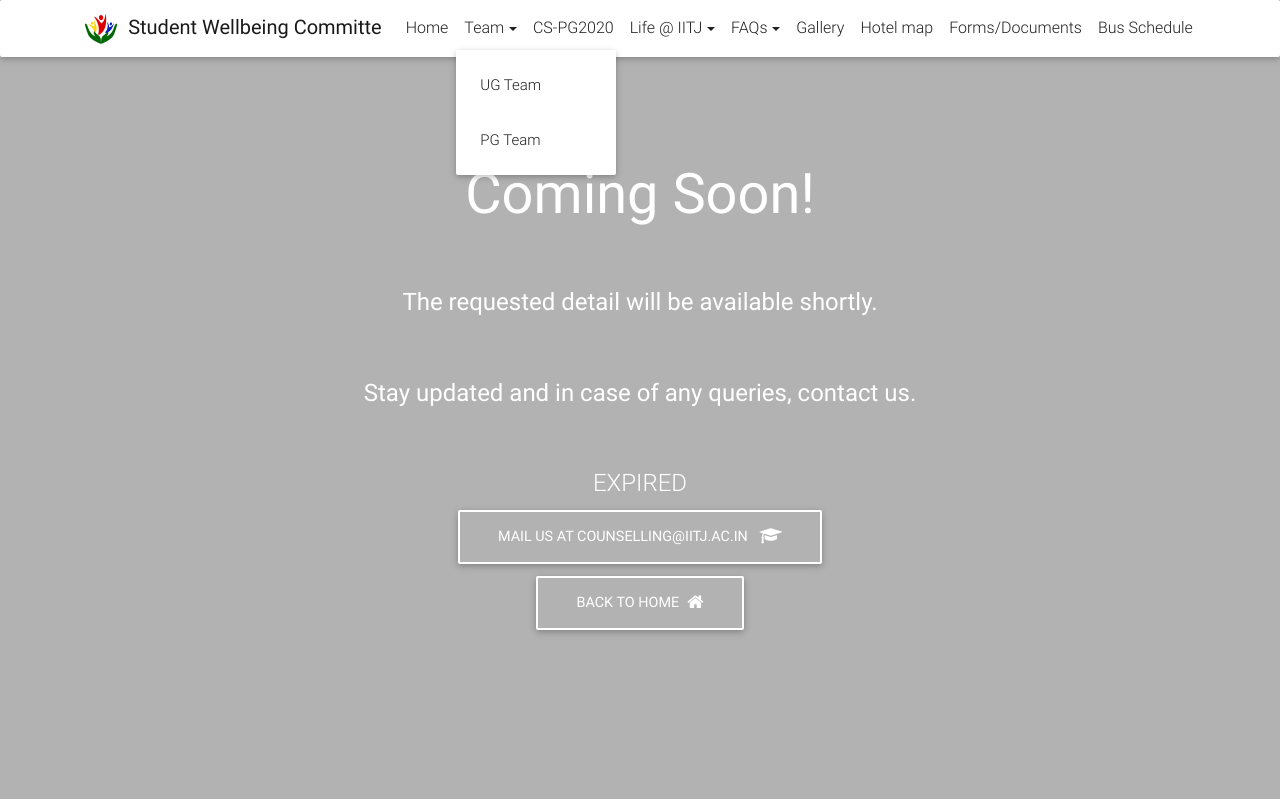
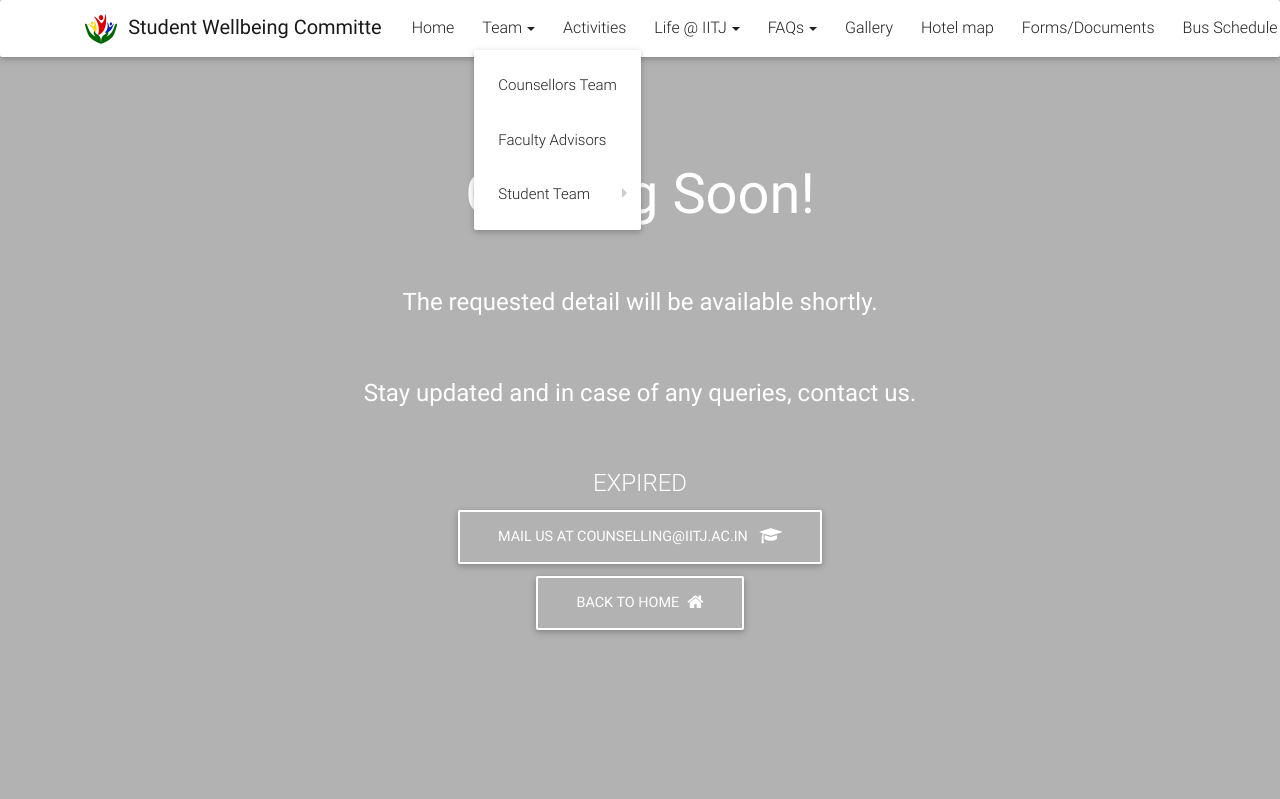
Before and after one commit to manav1403/CS-website, a PHP site: page /coming_soon.php in a window 1280 px wide, after a click on "Team". Shown: the top 799 px of the page. Run offline with PHP 8.4, Linux system fonts and the light colour scheme.

Commit message:
changed navbar sytles and menus

```diff
--- a/cs/css/style.css
+++ b/cs/css/style.css
@@ -408,3 +408,59 @@ img.img-logo {
 #gallery-nav.nav-tabs {
     margin: 1em;
 }
+
+.dropdown-submenu {
+    position: relative;
+}
+
+.dropdown-submenu>.dropdown-menu {
+    top: 0;
+    left: 100%;
+    margin-top: -6px;
+    margin-left: -1px;
+    -webkit-border-radius: 0 6px 6px 6px;
+    -moz-border-radius: 0 6px 6px;
+    border-radius: 0 6px 6px 6px;
+}
+
+.dropdown-submenu:hover>.dropdown-menu {
+    display: block;
+}
+
+.dropdown:hover>.dropdown-menu {
+    display: block;
+}
+
+.dropdown-submenu>a:after {
+    display: block;
+    content: " ";
+    float: right;
+    width: 0;
+    height: 0;
+    border-color: transparent;
+    border-style: solid;
+    border-width: 5px 0 5px 5px;
+    border-left-color: #ccc;
+    margin-top: 5px;
+    margin-right: -10px;
+}
+
+.dropdown-submenu:hover>a:after {
+    border-left-color: #fff;
+}
+
+.dropdown-submenu.pull-left {
+    float: none;
+}
+
+.dropdown-submenu.pull-left>.dropdown-menu {
+    left: -100%;
+    margin-left: 10px;
+    -webkit-border-radius: 6px 0 6px 6px;
+    -moz-border-radius: 6px 0 6px 6px;
+    border-radius: 6px 0 6px 6px;
+}
+
+.nav-item{
+    margin: 0 6px;
+}
--- a/cs/navbar.html
+++ b/cs/navbar.html
@@ -15,13 +15,20 @@
                     </li>
                     <li class="nav-item dropdown btn-group" id="nav-2">
                         <a class="nav-link dropdown-toggle" id="dropdownMenu1" data-toggle="dropdown" aria-haspopup="true" aria-expanded="false">Team</a>
-                        <div class="dropdown-menu dropdown" aria-labelledby="dropdownMenu1">
-                            <a class="dropdown-item" id="nav-2-1" href="cs_team_ug.php">UG Team</a>
-                            <a class="dropdown-item" id="nav-2-2" href="cs_team_pg.php">PG Team</a>
-                        </div>
+                        <ul class="dropdown-menu dropdown" aria-labelledby="dropdownMenu1">
+                            <li><a class="dropdown-item" id="nav-2-1" href="">Counsellors Team</a></li>
+                            <li><a class="dropdown-item" id="nav-2-2" href="">Faculty Advisors</a></li>
+                            <li class="dropdown-submenu">
+                                <a class="dropdown-item">Student Team</a>
+                                <ul class="dropdown-menu">
+                                    <a class="dropdown-item" href="cs_team_ug.php">UG Team</a>
+                                    <a class="dropdown-item" href="cs_team_pg.php">PG Team</a>
+                                </ul>
+                            </li>
+                        </ul>
                     </li>
 					<li class="nav-item" id="nav-8">
-                        <a class="nav-link" href="cs_pg2020.php">CS-PG2020</a>
+                        <a class="nav-link" href="cs_pg2020.php">Activities</a>
                     </li>
                     <li class="nav-item dropdown btn-group" id="nav-3">
                         <a class="nav-link dropdown-toggle" id="dropdownMenu2" data-toggle="dropdown" aria-haspopup="true" aria-expanded="false">Life @ IITJ</a>
```
